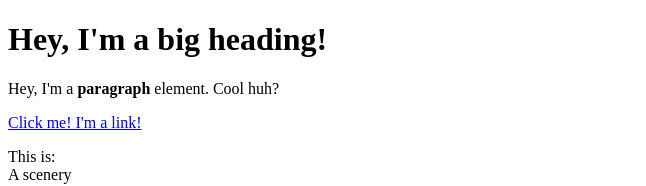
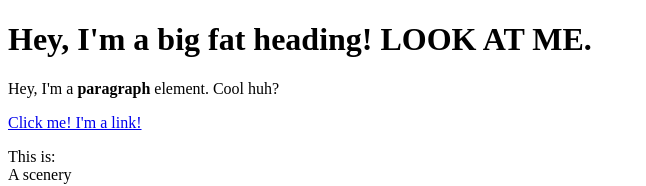
Before and after one commit to joyalsiby/cartoon-hero, a plain HTML site: page test.html in a window 1280 px wide. Shown: the top 186 px of the page, without its empty margins (0-646 px from the left). Drawn offline with Linux system fonts and the light colour scheme.

Commit message:
Added fat to heading

```diff
--- a/test.html
+++ b/test.html
@@ -4,7 +4,7 @@
         <title>Test page</title>
     </head>
     <body>
-        <h1>Hey, I'm a big heading!</h1>
+        <h1>Hey, I'm a big fat heading! LOOK AT ME.</h1>
         <p>Hey, I'm a <b>paragraph</b> element. Cool huh?</p>
         <a href="https://google.com" target="_blank" title="This takes to google">Click me! I'm a link!</a>
         <p>This is:<br>
```
